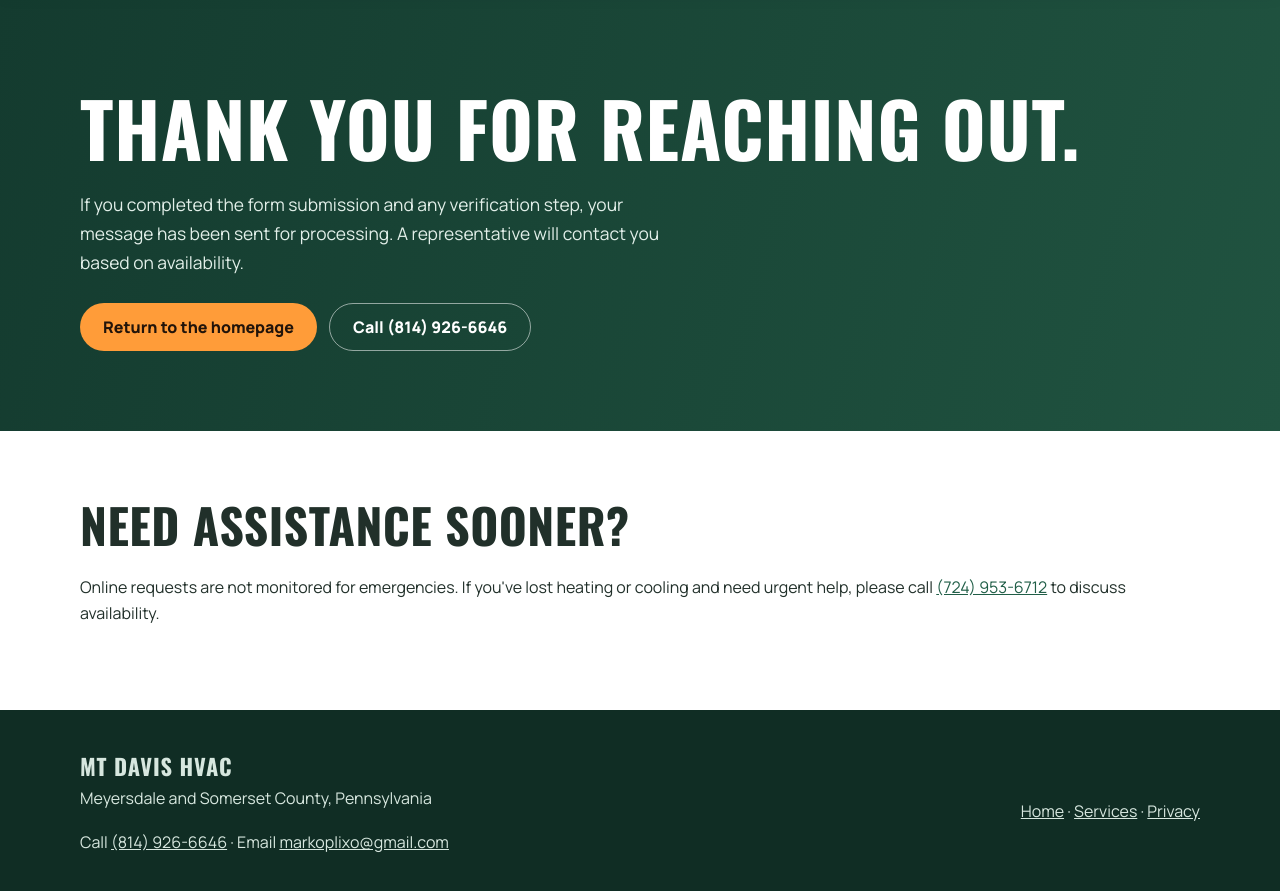
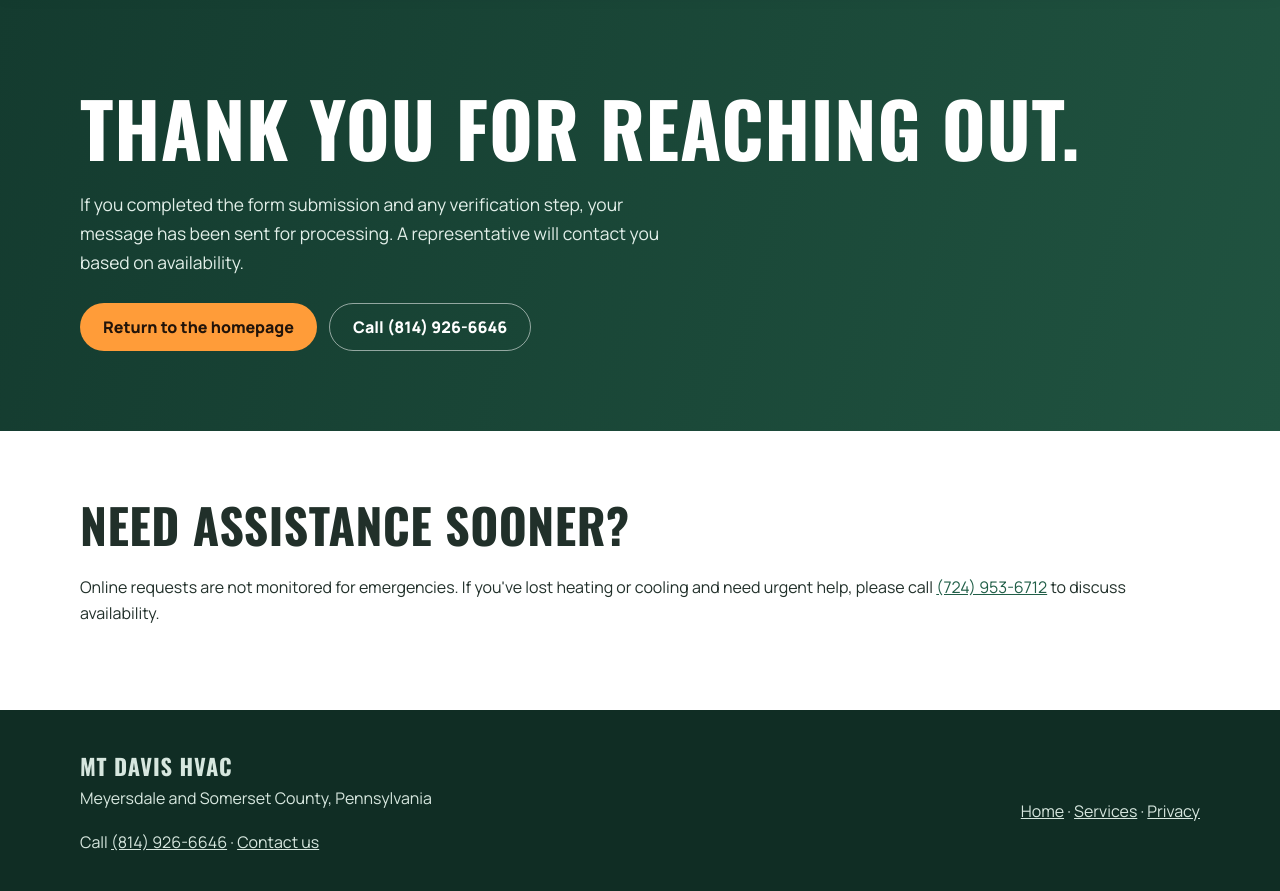
Before and after one commit to ben219brown/MtDavisHvac, a plain HTML site: page thank-you/index.html in a window 1280 px wide. Shown: the part 85-976 px from the top of the page. Drawn offline with nearby package versions, Linux system fonts and the light colour scheme.

Commit message:
Remove outdated personal inbox from thank-you footer

```diff
--- a/thank-you/index.html
+++ b/thank-you/index.html
@@ -20,5 +20,5 @@
 <section class="body-section"><div class="wrap"><h2>Need assistance sooner?</h2>
 <p>Online requests are not monitored for emergencies. If you've lost heating or cooling and need urgent help, please call <a href="tel:+17249536712" style="text-decoration:underline;color:#205e47">(724) 953-6712</a> to discuss availability.</p>
 </div></section></main><footer class="site-footer"><div class="wrap"><div><strong>MT DAVIS HVAC</strong>
-<p>Meyersdale and Somerset County, Pennsylvania</p><p>Call <a href="tel:+18149266646">(814) 926-6646</a> · Email <a href="mailto:markoplixo@gmail.com">markoplixo@gmail.com</a></p>
+<p>Meyersdale and Somerset County, Pennsylvania</p><p>Call <a href="tel:+18149266646">(814) 926-6646</a> · <a href="/contact/">Contact us</a></p>
 </div><nav aria-label="Footer"><a href="/">Home</a> · <a href="/services/">Services</a> · <a href="/privacy/">Privacy</a></nav></div></footer></body></html>
```
